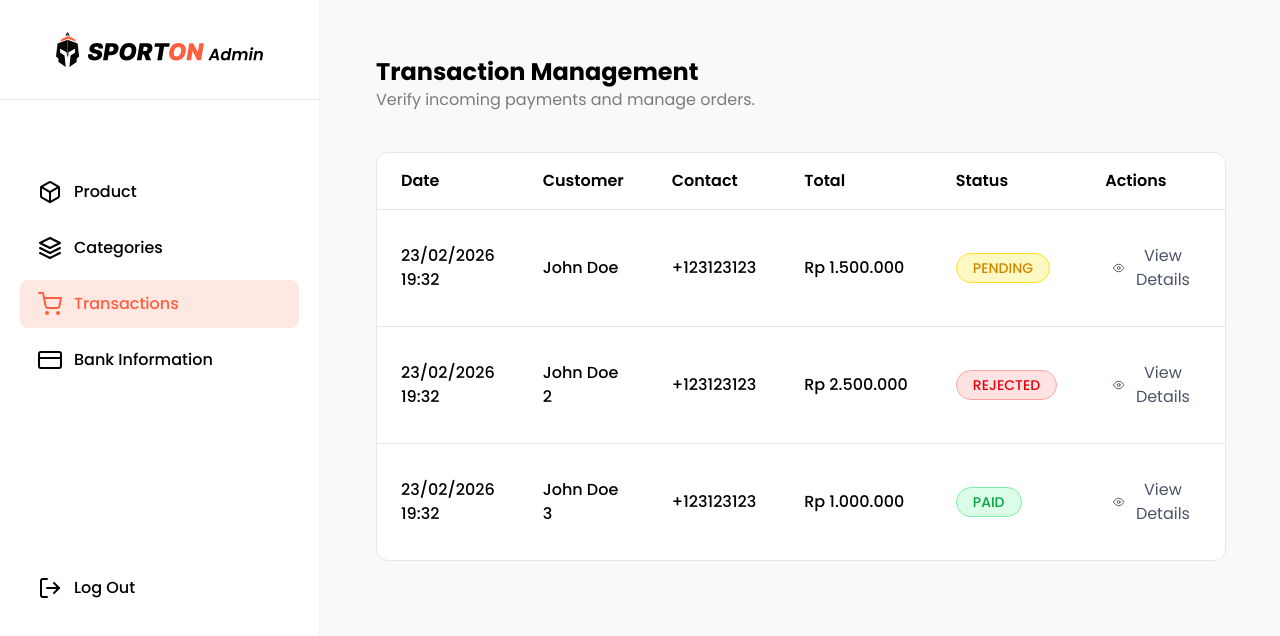
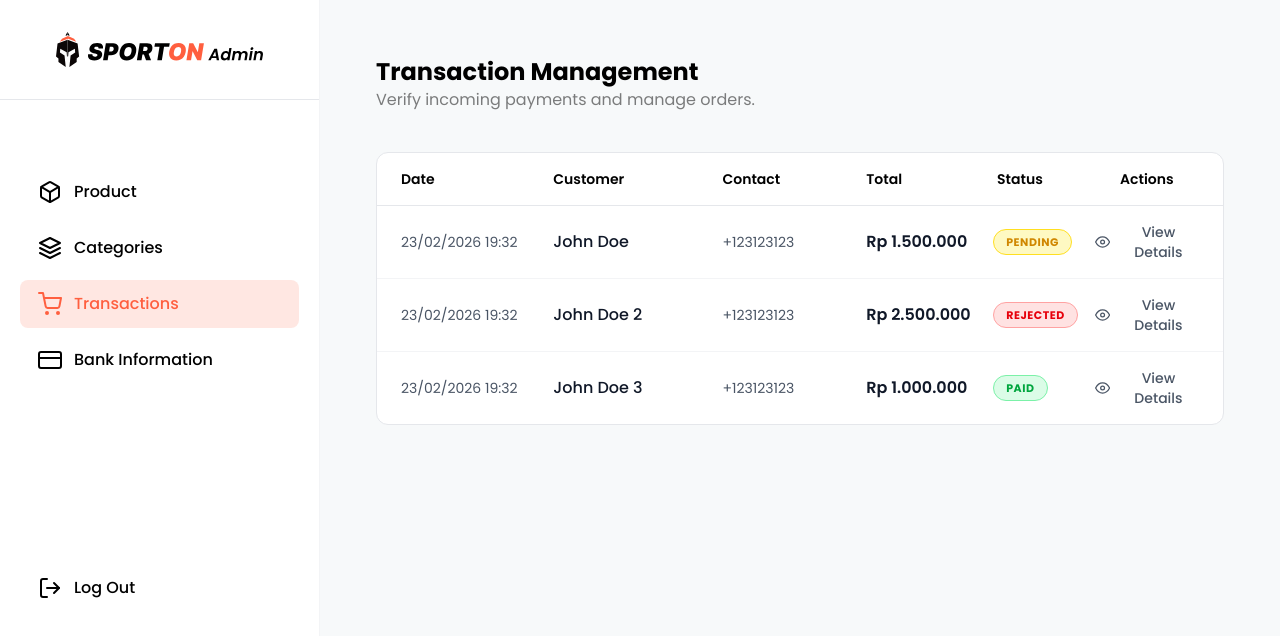
Before and after one commit to Deku-foryou/sporton-fe-vercel-deploy, a Next.js app: page /admin/transactions in a window 1280 px wide. Shown: the top 636 px of the page. Built offline with nearby package versions, Linux system fonts and the light colour scheme.

Commit message:
add image

```diff
--- a/app/(dashboard)/components/transactions/transaction-modal.tsx
+++ b/app/(dashboard)/components/transactions/transaction-modal.tsx
@@ -18,7 +18,7 @@ const TransactionModal = ({ isOpen, onClose }: TTransactionModalProps) => {
         <div>
           <h4 className="font-semibold text-sm mb-2">Payment Proof</h4>
           <Image
-            src="/images/payment-proof-dummy.png"
+            src="/images/payment-proof-dummy.svg"
             alt="payment proof"
             width={200}
             height={401}
@@ -53,7 +53,7 @@ const TransactionModal = ({ isOpen, onClose }: TTransactionModalProps) => {
           <div className="border border-gray-200 rounded-lg p-2 flex items-center gap-2">
             <div className="bg-gray-100 rounded aspect-square w-8 h-8">
               <Image
-                src="/images/products/product-1.png"
+                src="/images/products/product-1.svg"
                 width={30}
                 height={30}
                 alt="product image"
@@ -70,7 +70,7 @@ const TransactionModal = ({ isOpen, onClose }: TTransactionModalProps) => {
           </div>
           <div className=" flex justify-end gap-5 mt-12">
             <Button
-              className="text-primary! bg-primary-light! rounded-md"
+              className="text-primary! bg-primary-light! rounded-md "
               size="small"
             >
               <FiX size={20} />
--- a/app/(dashboard)/components/transactions/transaction-table.tsx
+++ b/app/(dashboard)/components/transactions/transaction-table.tsx
@@ -43,45 +43,47 @@ const TransactionTable = ({ onViewDetails }: TTransactionTableProps) => {
 
   return (
     <div className="bg-white rounded-xl border border-gray-200">
-      <table className="w-full text-left border-collapse">
+      <table className="w-full text-left border-collapse table-fixed">
         <thead>
           <tr className="border-b border-gray-200">
-            <th className="px-6 py-4 font-semibold">Date</th>
-            <th className="px-6 py-4 font-semibold">Customer</th>
-            <th className="px-6 py-4 font-semibold">Contact</th>
-            <th className="px-6 py-4 font-semibold">Total</th>
-            <th className="px-6 py-4 font-semibold">Status</th>
-            <th className="px-6 py-4 font-semibold">Actions</th>
+           <th className="px-6 py-4 font-semibold text-sm w-[18%]">Date</th>
+            <th className="px-6 py-4 font-semibold text-sm w-[20%]">Customer</th>
+            <th className="px-6 py-4 font-semibold text-sm w-[17%]">Contact</th>
+            <th className="px-6 py-4 font-semibold text-sm w-[15%]">Total</th>
+            <th className="px-6 py-4 font-semibold text-sm w-[12%] text-center">Status</th>
+            <th className="px-6 py-4 font-semibold text-sm w-[18%] text-center">Actions</th>
           </tr>
         </thead>
-        <tbody>
+        <tbody className="divide-y divide-gray-100">
           {transactionData.map((data, index) => (
-            <tr
-              key={index}
-              className="border-b border-gray-200 last:border-b-0"
-            >
-              <td className="px-6 py-4 font-medium">{data.date}</td>
-              <td className="px-6 py-4 font-medium">{data.customer}</td>
-              <td className="px-6 py-4 font-medium">{data.contact}</td>
-              <td className="px-6 py-4 font-medium">
+            <tr key={index} className="hover:bg-gray-50 transition-colors">
+              <td className="px-6 py-4 text-sm text-gray-600 whitespace-nowrap">
+                {data.date}
+              </td>
+              <td className="px-6 py-4 font-medium text-gray-900 truncate">
+                {data.customer}
+              </td>
+              <td className="px-6 py-4 text-sm text-gray-600">{data.contact}</td>
+              <td className="px-6 py-4 font-semibold text-gray-900">
                 {priceFormatter(data.total)}
               </td>
 
-              <td className="px-6 py-4 font-medium">
+              <td className="px-6 py-4">
                 <div
-                  className={`px-4 py-1 rounded-full border text-center w-fit text-sm uppercase ${getStatusColor(
+                  className={`mx-auto px-3 py-1 rounded-full border text-center w-fit text-[11px] font-bold uppercase tracking-wider ${getStatusColor(
                     data.status
                   )}`}
                 >
                   {data.status}
                 </div>
               </td>
-              <td className="px-6 py-7.5 flex items-center gap-3 text-gray-600">
+
+              <td className="px-6 py-4">
                 <button
                   onClick={onViewDetails}
-                  className="flex items-center gap-2 cursor-pointer hover:bg-gray-100 w-fit py-1 px-2 rounded-md"
+                  className="flex items-center gap-2 mx-auto cursor-pointer hover:text-orange-600 font-medium text-sm transition-colors text-gray-600 group"
                 >
-                  <FiEye size={18} />
+                  <FiEye size={16} className="group-hover:scale-110 transition-transform" />
                   View Details
                 </button>
               </td>
```
Also changed, not shown: public/images/payment-proof-dummy.svg (added).
